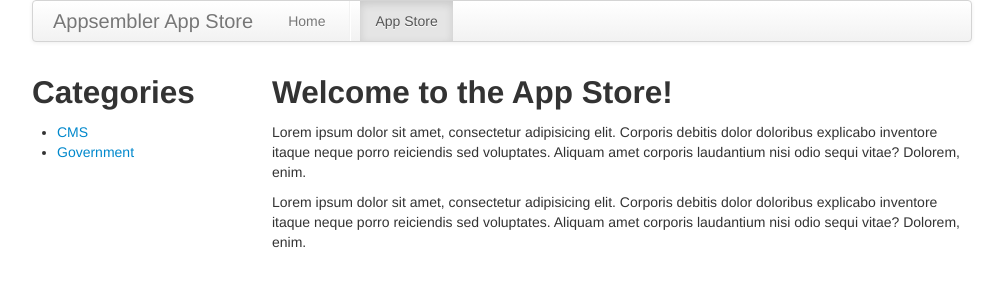
After one commit to appsembler/appsembler-appstore, a Django app: page /appstore/ in a window 1280 px wide. The commit adds this page. Shown: the top 300 px of the page, without its empty margins (138-1141 px from the left). Run offline with Django 3.2, Linux system fonts and the light colour scheme; parts of the project's set-up code (start-up, migrations or seed data) failed here and were passed over.

Commit message:
preliminary appstore index template

```diff
--- a/appsembler_appstore/appsembler_appstore/urls.py
+++ b/appsembler_appstore/appsembler_appstore/urls.py
@@ -5,6 +5,7 @@ from django.views.generic import TemplateView
 admin.autodiscover()
 
 urlpatterns = patterns('',
+    url(r'^appstore/', include('appstore.urls')),
+    url(r'^admin/', include(admin.site.urls)),
     url(r'^$', TemplateView.as_view(template_name='home.html'), name='home'),
-    url(r'^admin/', include(admin.site.urls)),
 )
--- /dev/null
+++ b/appsembler_appstore/appstore/urls.py
@@ -0,0 +1,6 @@
+from django.conf.urls import patterns, include, url
+from django.views.generic import TemplateView
+
+urlpatterns = patterns('',
+    url(r'^$', TemplateView.as_view(template_name='appstore/index.html'), name='appstore_index'),
+)
--- /dev/null
+++ b/appsembler_appstore/templates/appstore/index.html
@@ -0,0 +1,26 @@
+{% extends "base.html" %}
+
+{% block content %}
+<div class="row">
+    <div class="span3">
+        <h2>Categories</h2>
+        <ul>
+            <li><a href="/appstore/cms/">CMS</a></li>
+            <li><a href="/appstore/government/">Government</a></li>
+        </ul>
+    </div>
+    <div class="span9">
+        <h2>Welcome to the App Store!</h2>
+        <p>Lorem ipsum dolor sit amet, consectetur adipisicing elit. Corporis debitis
+            dolor doloribus explicabo inventore itaque neque porro reiciendis sed voluptates.
+            Aliquam amet corporis laudantium nisi odio sequi vitae? Dolorem, enim.</p>
+        <p>Lorem ipsum dolor sit amet, consectetur adipisicing elit. Corporis debitis
+            dolor doloribus explicabo inventore itaque neque porro reiciendis sed voluptates.
+            Aliquam amet corporis laudantium nisi odio sequi vitae? Dolorem, enim.</p>
+    </div>
+</div>
+{% endblock content %}
+
+{% block nav-appstore-active %}
+active
+{% endblock %}
--- a/appsembler_appstore/templates/base.html
+++ b/appsembler_appstore/templates/base.html
@@ -12,8 +12,9 @@
             <div class="navbar-inner">
                 <a class="brand" href="{% url "home" %}">Appsembler App Store</a>
                 <ul class="nav">
-                    <li class="active"><a href="{% url "home" %}">Home</a></li>
-                    <li><a href="#">Link</a></li>
+                    <li class="{% block nav-home-active %}{% endblock %}"><a href="{% url "home" %}">Home</a></li>
+                    <li class="divider-vertical"></li>
+                    <li class="{% block nav-appstore-active %}{% endblock %}"><a href="{% url "appstore_index" %}">App Store</a></li>
                 </ul>
             </div>
         </div>
--- a/appsembler_appstore/templates/home.html
+++ b/appsembler_appstore/templates/home.html
@@ -12,3 +12,7 @@
     </div>
 
 {% endblock content %}
+
+{% block nav-home-active %}
+active
+{% endblock %}
```
